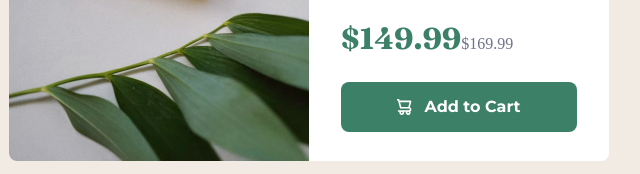
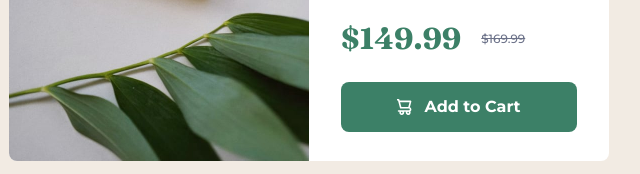
Before and after one commit to BartyDash/product-preview-card-component, a plain HTML site: page index.html in a window 1280 px wide. Shown: the part 455-629 px from the top of the page, 331-971 px from the left. Drawn offline with Linux system fonts and the light colour scheme.

Commit message:
final price styles

```diff
--- a/index.html
+++ b/index.html
@@ -32,14 +32,18 @@
         <div class="div">
           <header class="product__info">
             <h1 class="product__category">P E R F U M E</h1>
-            <h2 class="product__name">Gabrielle Essence Eau <br> De Parfum</h2>
+            <h2 class="product__name">
+              Gabrielle Essence Eau <br />
+              De Parfum
+            </h2>
           </header>
           <p class="product__description">
             A floral, solar and voluptuous interpretation composed by Olivier
             Polge, Perfumer-Creator for the House of CHANEL.
           </p>
           <p class="product__price">
-            <strong class="special-price">$149.99</strong>$169.99
+            <strong class="special-price">$149.99</strong
+            ><strong class="old-price">$169.99</strong>
           </p>
           <button class="product__button">
             <svg
--- a/style.css
+++ b/style.css
@@ -76,6 +76,10 @@ body {
 .product__price {
   color: hsl(228, 12%, 48%);
   margin: 25px 0;
+  font-family: Montserrat;
+  font-size: 12px;
+  display: flex;
+  align-items: center;
 }
 
 .special-price {
@@ -83,6 +87,12 @@ body {
   font-family: Fraunces;
   font-weight: 700;
   font-size: 30px;
+  margin-right: 20px;
+}
+
+.old-price {
+  text-decoration: line-through;
+  font-weight: normal;
 }
 
 .product__button {
```
